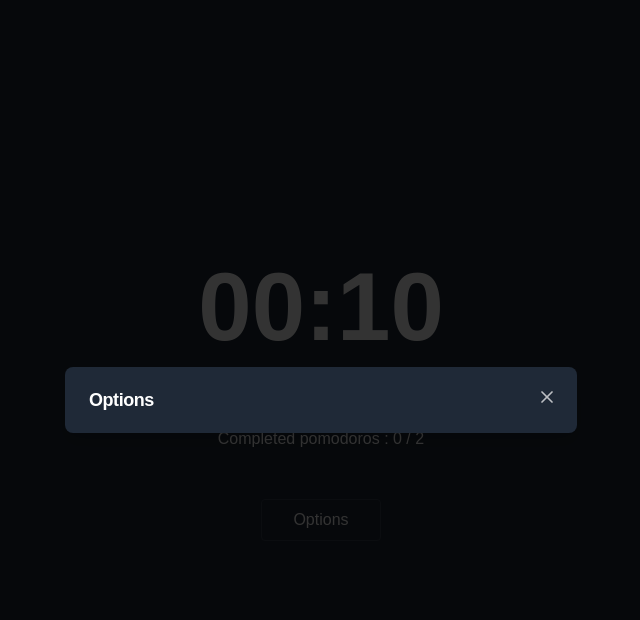
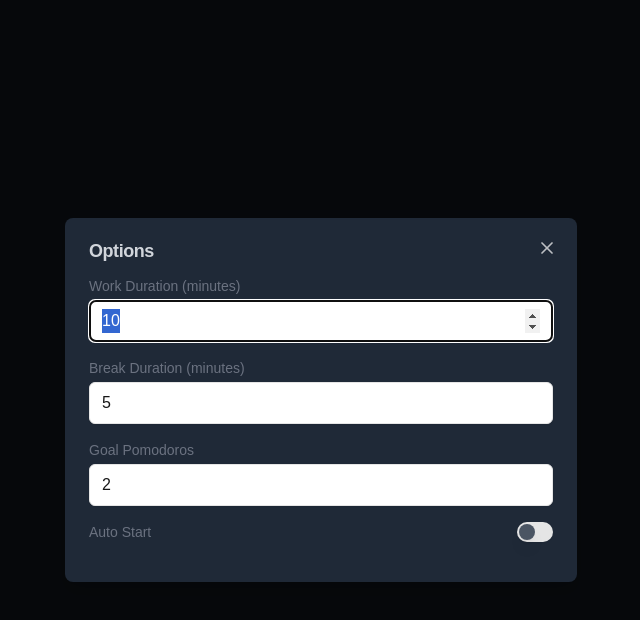
Before and after one commit to t-mine/my-pomodoro-app, a Next.js app: page / in a window 1280 px wide. Both pictures are taken after a click on the button "Options". Shown: the top 620 px of the page, without its empty margins (319-959 px from the left). Built offline with nearby package versions, Linux system fonts and the light colour scheme.

Commit message:
オプションダイアログに項目を追加

```diff
--- a/package.json
+++ b/package.json
@@ -10,6 +10,7 @@
   },
   "dependencies": {
     "@radix-ui/react-dialog": "^1.1.6",
+    "@radix-ui/react-switch": "^1.1.3",
     "class-variance-authority": "^0.7.1",
     "clsx": "^2.1.1",
     "lucide-react": "^0.479.0",
--- a/src/components/Timer.tsx
+++ b/src/components/Timer.tsx
@@ -4,12 +4,11 @@ import * as notification from '../features/notification/notification';
 import {
   Dialog,
   DialogContent,
-  DialogDescription,
-  DialogFooter,
   DialogHeader,
   DialogTitle,
   DialogTrigger,
 } from "@/components/ui/dialog"
+import { Switch } from "@/components/ui/switch";
 
 interface PomodoroState {
   mode: 'work' | 'break' | 'done';
@@ -121,6 +120,10 @@ const Timer: React.FC = () => {
     return `${mm}:${ss}`;
   };
 
+  function handleChange (key: keyof SettingsState, value: number | boolean) {
+    setSetting((prev) => ({ ...prev, [key]: value }));
+  };
+
   return (
     <div className="h-screen w-screen flex flex-col justify-center items-center bg-gray-800">
       <div className="text-center">
@@ -147,14 +150,56 @@ const Timer: React.FC = () => {
         <div className="mt-4 text-white">Completed pomodoros : {pomodoroState.completedCount} / {setting.goalPomodoros}</div>
         {/* options */}
         <Dialog>
-          <DialogTrigger className="mt-12 bg-gray-800 text-white border border-gray-700 w-[7.5rem] px-4 py-2 rounded">Options</DialogTrigger>
+          <DialogTrigger className="mt-12 bg-gray-800 hover:bg-gray-700 text-gray-300 border border-gray-700 w-[7.5rem] px-4 py-2 rounded">Options</DialogTrigger>
           <DialogContent className="bg-gray-800 border-none">
             <DialogHeader>
-              <DialogTitle className="text-white">Options</DialogTitle>
+              <DialogTitle className="text-gray-300">Options</DialogTitle>
             </DialogHeader>
+            <div>
+              {/* Work Duration */}
+              <div className="mb-4">
+                <label className="block text-sm font-medium text-gray-500">Work Duration (minutes)</label>
+                <input
+                  type="number"
+                  value={setting.workDuration}
+                  onChange={(e) => handleChange("workDuration", Number(e.target.value))}
+                  className="mt-1 block w-full px-3 py-2 border rounded-md shadow-sm focus:ring-blue-500 focus:border-blue-500"
+                />
+              </div>
+
+              {/* Break Duration */}
+              <div className="mb-4">
+                <label className="block text-sm font-medium text-gray-500">Break Duration (minutes)</label>
+                <input
+                  type="number"
+                  value={setting.breakDuration}
+                  onChange={(e) => handleChange("breakDuration", Number(e.target.value))}
+                  className="mt-1 block w-full px-3 py-2 border rounded-md shadow-sm focus:ring-blue-500 focus:border-blue-500"
+                />
+              </div>
+
+              {/* Goal Pomodoros */}
+              <div className="mb-4">
+                <label className="block text-sm font-medium text-gray-500">Goal Pomodoros</label>
+                <input
+                  type="number"
+                  value={setting.goalPomodoros}
+                  onChange={(e) => handleChange("goalPomodoros", Number(e.target.value))}
+                  className="mt-1 block w-full px-3 py-2 border rounded-md shadow-sm focus:ring-blue-500 focus:border-blue-500"
+                />
+              </div>
+
+              {/* Auto Start */}
+              <div className="mb-4 flex items-center justify-between">
+                <label className="text-sm font-medium text-gray-500">Auto Start</label>
+                <Switch
+                  checked={setting.isAutoStart}
+                  onCheckedChange={(checked) => handleChange("isAutoStart", checked)}
+                />
+              </div>
+            </div>
           </DialogContent>
         </Dialog>
-
       </div>
     </div>
   );
--- a/src/components/ui/dialog.tsx
+++ b/src/components/ui/dialog.tsx
@@ -42,8 +42,8 @@ const DialogContent = React.forwardRef<
       {...props}
     >
       {children}
-      <DialogPrimitive.Close className="absolute right-4 top-4 rounded-sm opacity-70 ring-offset-background transition-opacity hover:opacity-100 focus:outline-none focus:ring-2 focus:ring-ring focus:ring-offset-2 disabled:pointer-events-none data-[state=open]:bg-accent data-[state=open]:text-muted-foreground hover:bg-gray-700 p-1 h-7 w-7 rounded-full">
-        <X className="h-5 w-5 stroke-white" />
+      <DialogPrimitive.Close className="absolute right-4 top-4 rounded-sm opacity-70 ring-offset-background transition-opacity hover:opacity-100 focus:outline-none focus:ring-2 focus:ring-ring focus:ring-offset-2 disabled:pointer-events-none data-[state=open]:bg-accent data-[state=open]:text-muted-foreground">
+        <X className="h-7 w-7 stroke-white rounded-full hover:bg-gray-700 p-1" />
       </DialogPrimitive.Close>
     </DialogPrimitive.Content>
   </DialogPortal>
--- /dev/null
+++ b/src/components/ui/switch.tsx
@@ -0,0 +1,27 @@
+import * as React from "react"
+import * as SwitchPrimitives from "@radix-ui/react-switch"
+
+import { cn } from "@/lib/utils"
+
+const Switch = React.forwardRef<
+  React.ElementRef<typeof SwitchPrimitives.Root>,
+  React.ComponentPropsWithoutRef<typeof SwitchPrimitives.Root>
+>(({ className, ...props }, ref) => (
+  <SwitchPrimitives.Root
+    className={cn(
+      "peer inline-flex h-5 w-9 shrink-0 cursor-pointer items-center rounded-full border-2 border-transparent shadow-sm transition-colors focus-visible:outline-none focus-visible:ring-2 focus-visible:ring-ring focus-visible:ring-offset-2 focus-visible:ring-offset-background disabled:cursor-not-allowed disabled:opacity-50 data-[state=checked]:bg-primary data-[state=unchecked]:bg-input",
+      className
+    )}
+    {...props}
+    ref={ref}
+  >
+    <SwitchPrimitives.Thumb
+      className={cn(
+        "pointer-events-none block h-4 w-4 rounded-full bg-gray-600 shadow-lg ring-0 transition-transform data-[state=checked]:translate-x-4 data-[state=unchecked]:translate-x-0"
+      )}
+    />
+  </SwitchPrimitives.Root>
+))
+Switch.displayName = SwitchPrimitives.Root.displayName
+
+export { Switch }
```
Also changed, not shown: 1 other file (tests, documents, lock files or other folders).
